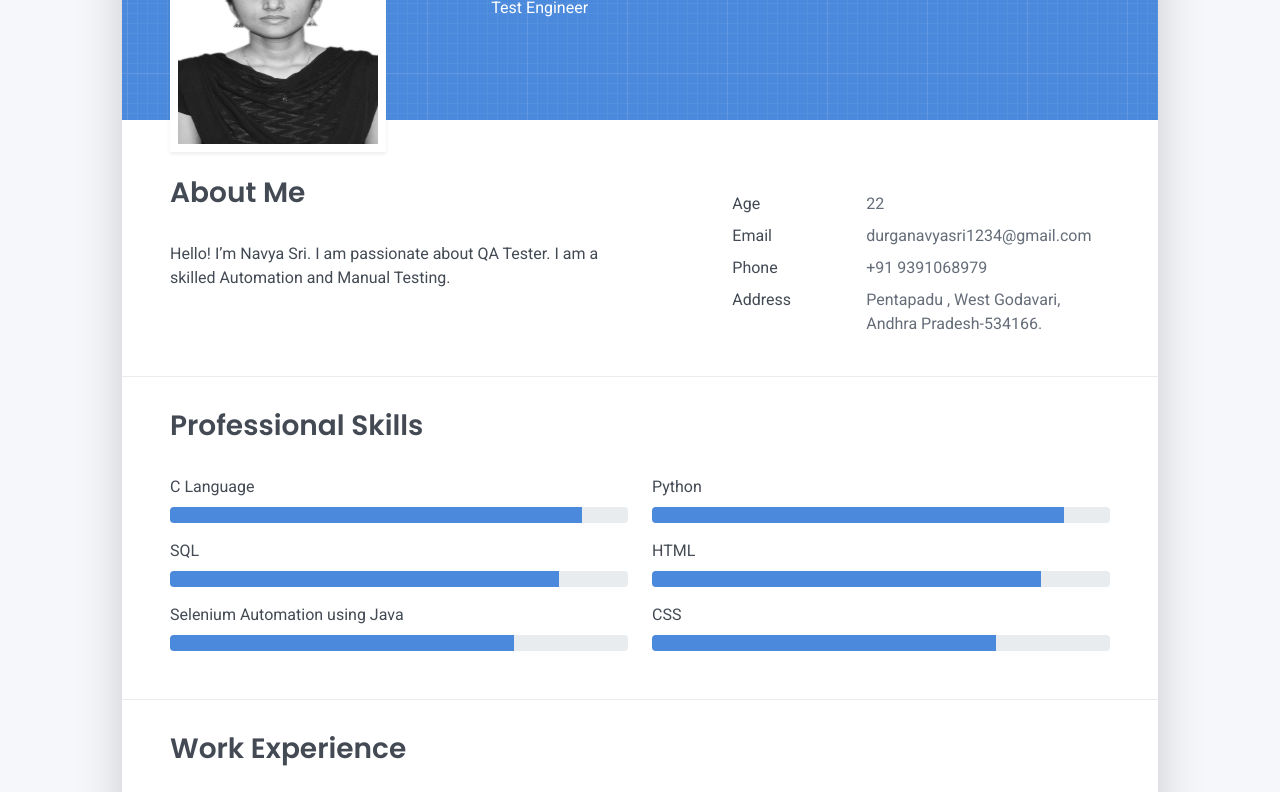
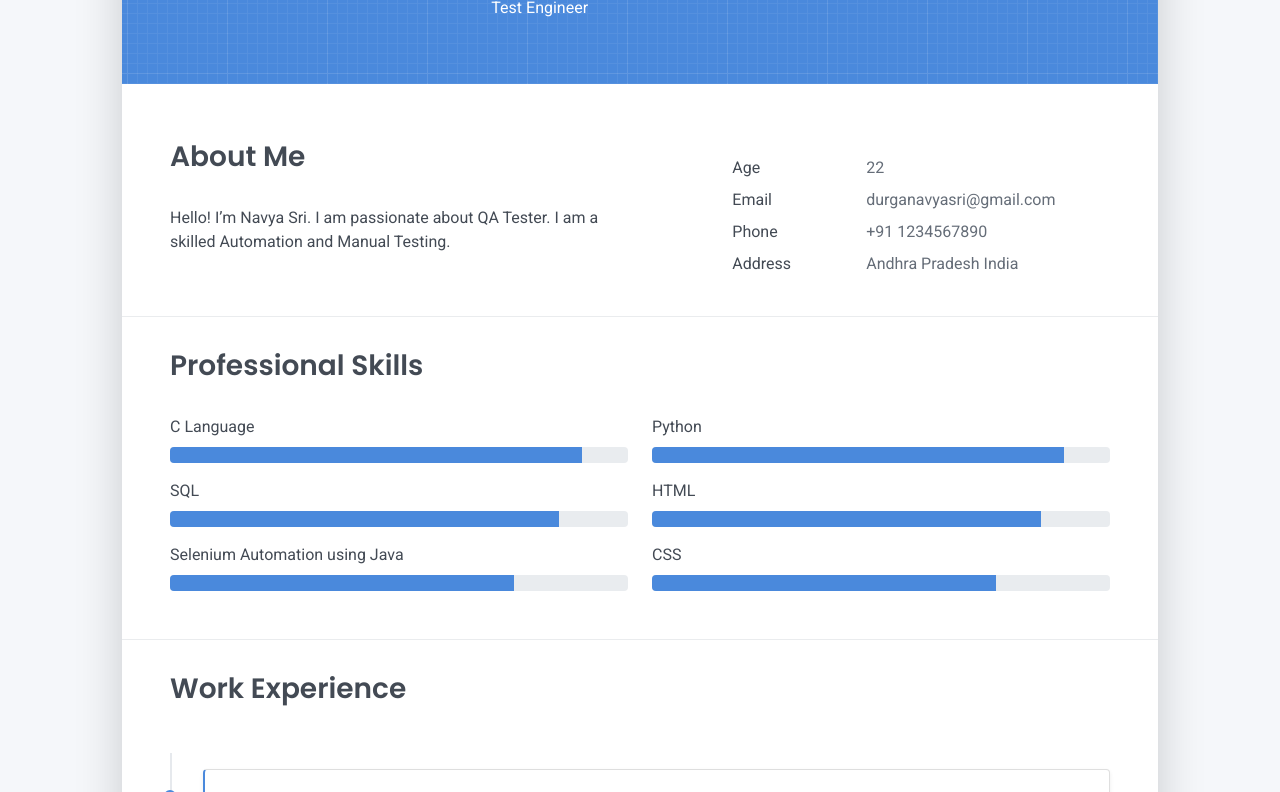
Before and after one commit to NavyaSri22/navyasri22.github.io, a plain HTML site: page index.html in a window 1280 px wide. Shown: the part 236-1028 px from the top of the page. Drawn offline with Linux system fonts and the light colour scheme.

Commit message:
Update index.html
git commit -m "firstcommit"

```diff
--- a/index.html
+++ b/index.html
@@ -52,7 +52,7 @@
   <div class="cover-bg p-3 p-lg-4 text-white">
     <div class="row">
       <div class="col-lg-4 col-md-5">
-        <div class="avatar hover-effect bg-white shadow-sm p-1"><img src="NAVYA 557.jpg" width="200" height="200"/></div>
+       <!-- <div class="avatar hover-effect bg-white shadow-sm p-1"><img src="NAVYA 55.jpg" width="200" height="200"/></div> -->
       </div>
       <div class="col-lg-8 col-md-7 text-center text-md-start">
         <h2 class="h1 mt-2" data-aos="fade-left" data-aos-delay="0">Durga Navya Sri Kovvuri</h2>
@@ -79,19 +79,19 @@
             <div class="pb-1">Email</div>
           </div>
           <div class="col-sm-8">
-            <div class="pb-1 text-secondary">durganavyasri1234@gmail.com</div>
+            <div class="pb-1 text-secondary">durganavyasri@gmail.com</div>
           </div>
           <div class="col-sm-4">
             <div class="pb-1">Phone</div>
           </div>
           <div class="col-sm-8">
-            <div class="pb-1 text-secondary">+91 9391068979</div>
+            <div class="pb-1 text-secondary">+91 1234567890</div>
           </div>
           <div class="col-sm-4">
             <div class="pb-1">Address</div>
           </div>
           <div class="col-sm-8">
-            <div class="pb-1 text-secondary">Pentapadu , West Godavari, Andhra Pradesh-534166.</div>
+            <div class="pb-1 text-secondary">Andhra Pradesh India</div>
           </div>
         </div>
       </div>
@@ -279,13 +279,12 @@
       <div class="col">
         <div class="mt-2">
           <h3 class="h6">Address</h3>
-          <div class="pb-2 text-secondary">Door No:8-8, C/o Karri Vivekananda Reddy,  Near  Reddy Ramalayam
-            Pentapadu , West Godavari ,Pincode-534166.
+          <div class="pb-2 text-secondary">Andhra Pradesh, India
       </div>
           <h3 class="h6">Phone</h3>
-          <div class="pb-2 text-secondary">+91 9391068979</div>
+          <div class="pb-2 text-secondary">+91 1234567890</div>
           <h3 class="h6">Email</h3>
-          <div class="pb-2 text-secondary">durganavyasri1234@gmail.com</div>
+          <div class="pb-2 text-secondary">durganavyasri@gmail.com</div>
         </div>
       </div>
       <div class="col d-none d-print-block">
```
